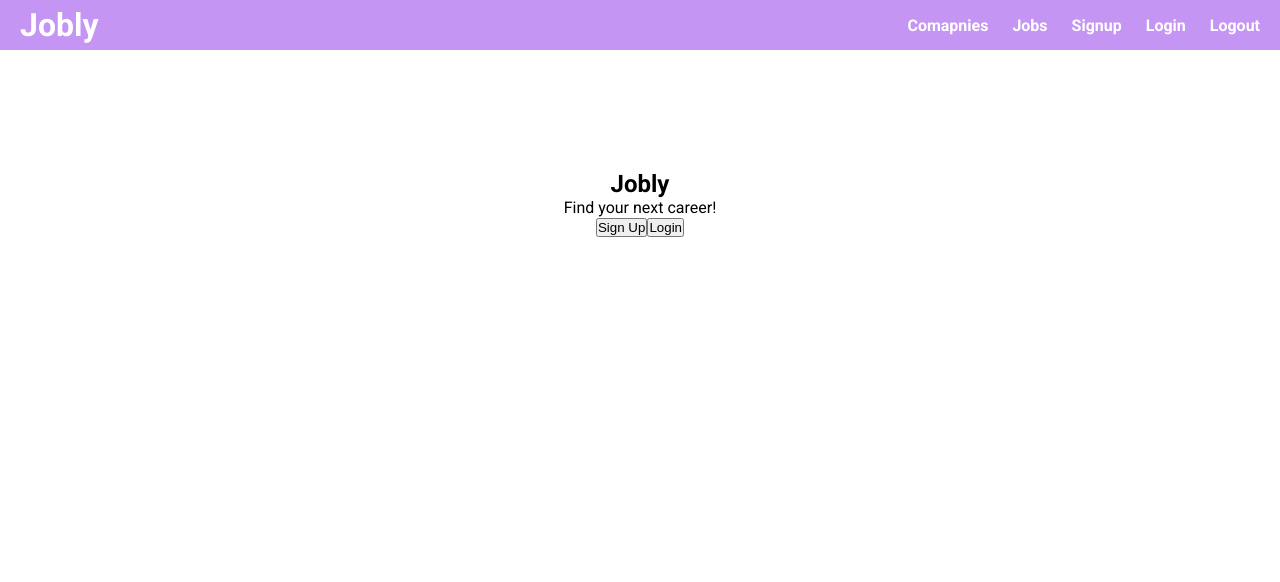
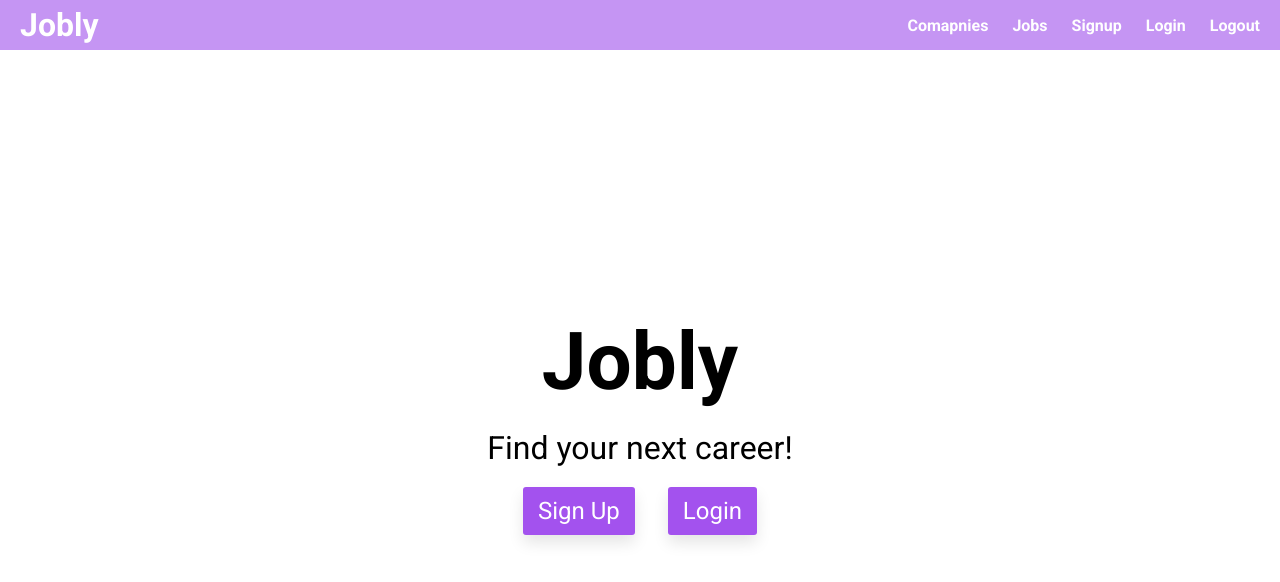
Before and after one commit to rnbrietzke10/react-jobly, a React (Create React App) app in the folder frontend/: page / in a window 1280 px wide. Shown: the top 582 px of the page. Built offline with nearby package versions, Linux system fonts and the light colour scheme; no server answers.

Commit message:
work on styling for hompage when no user is logged in

```diff
--- a/frontend/src/App.css
+++ b/frontend/src/App.css
@@ -8,6 +8,8 @@
   border: none;
   border-radius: 3px;
   box-shadow: 0px 8px 15px rgba(0, 0, 0, 0.1);
+  color: #fff;
+  background-color: #a352ee;
 }
 
 .btn:hover {
--- a/frontend/src/components/Home/Home.css
+++ b/frontend/src/components/Home/Home.css
@@ -1,9 +1,30 @@
-main {
+.Home__container {
   width: 100vw;
   display: flex;
   flex-direction: column;
   align-items: center;
-  padding-top: 15vh;
-  height: calc(100vh - 50px); /* router view - navbar height */
-  overflow: scroll;
+  justify-content: center;
+  height: calc(100vh - 50px);
 }
+
+.Home__title {
+  font-size: 5rem;
+  margin-bottom: 20px;
+}
+
+.Home__container p {
+  font-size: 2rem;
+  margin-bottom: 20px;
+}
+
+.Home__btn-container {
+  width: 300px;
+  display: flex;
+  justify-content: space-evenly;
+}
+
+.Home__btn {
+  font-size: 1.5rem;
+  padding: 10px 15px;
+  text-decoration: none;
+}
--- a/frontend/src/components/Home/Home.js
+++ b/frontend/src/components/Home/Home.js
@@ -1,4 +1,5 @@
 import React, { useState } from 'react';
+import { Link } from 'react-router-dom';
 import './Home.css';
 const Home = () => {
   const [isLoggedIn, setIsLoggedIn] = useState(false);
@@ -6,20 +7,22 @@ const Home = () => {
   const signupUser = () => {};
   const loginUser = () => {};
   return (
-    <main>
-      <div>
-        <h2>Jobly</h2>
+    <main className="Home__container">
+      <h2 className="Home__title">Jobly</h2>
       <p>Find your next career!</p>
 
       {isLoggedIn ? (
         <h3>Welcome Back {firstName}</h3>
       ) : (
-          <div>
-            <button onClick={signupUser}>Sign Up</button>
-            <button onClick={loginUser}>Login</button>
+        <div className="Home__btn-container">
+          <Link to="/signup" className="btn Home__btn" onClick={signupUser}>
+            Sign Up
+          </Link>
+          <Link to="/login" className="btn Home__btn" onClick={loginUser}>
+            Login
+          </Link>
         </div>
       )}
-      </div>
     </main>
   );
 };
```
Lines whose indentation alone changed are shown as unchanged.
